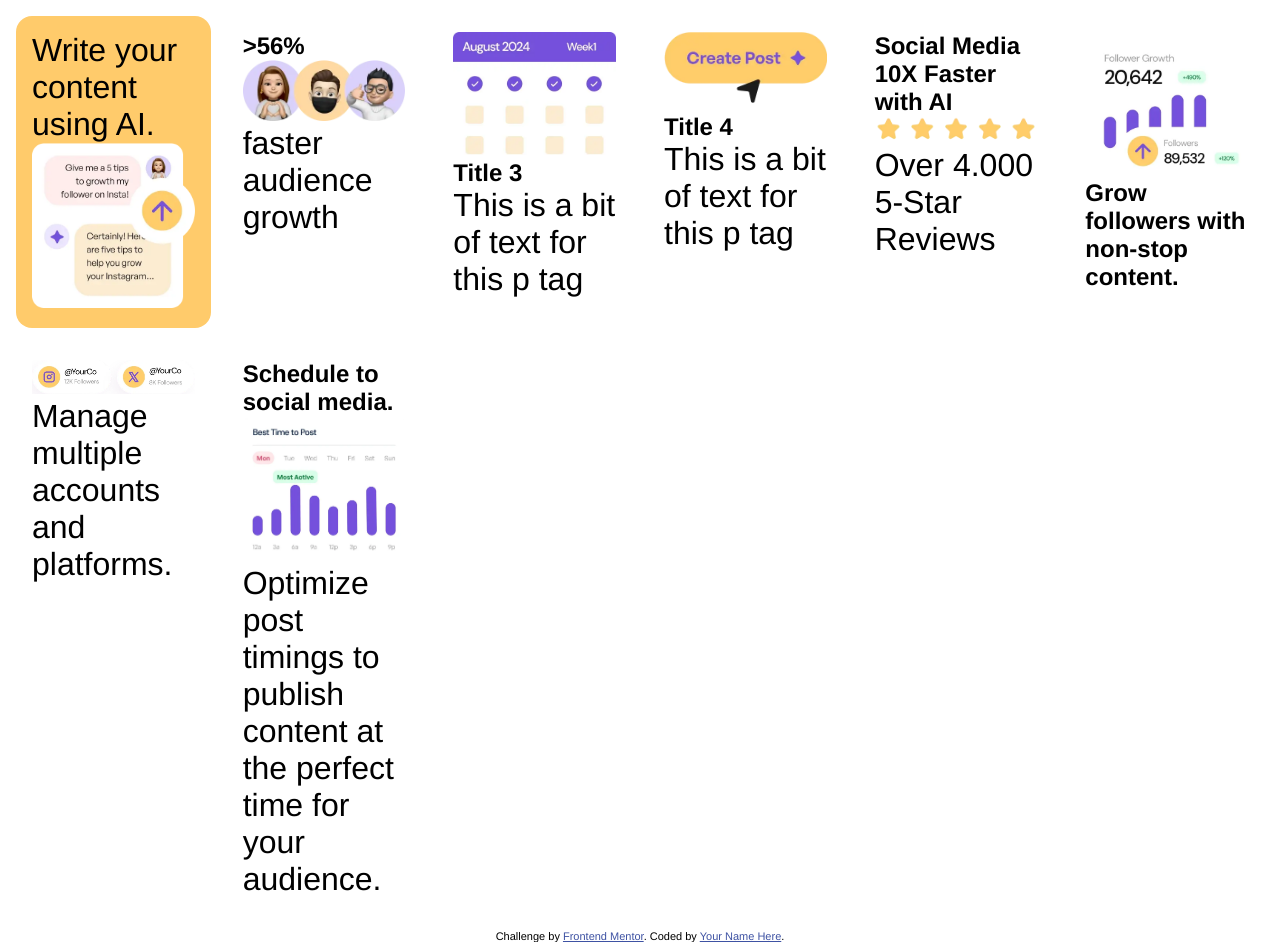
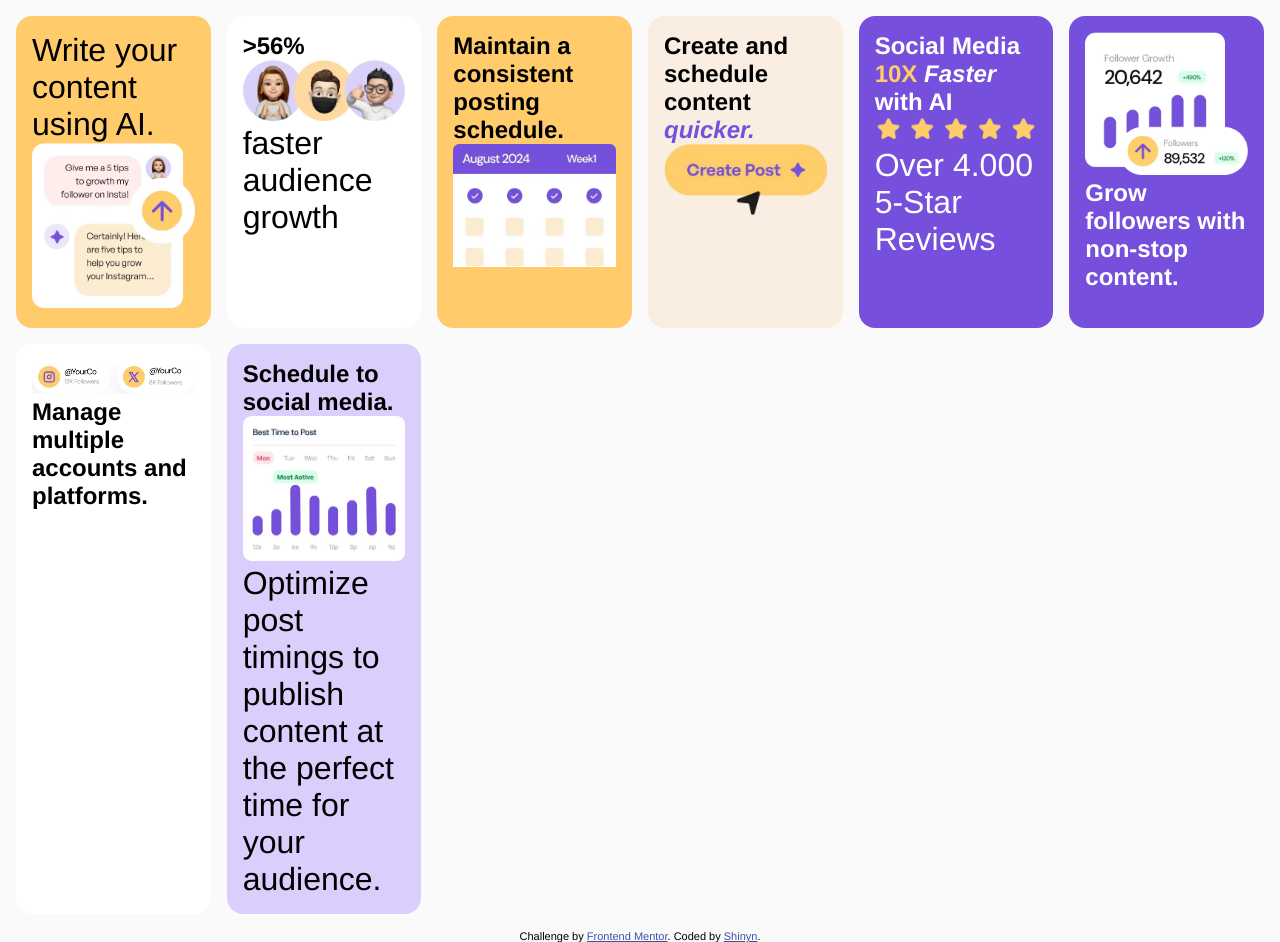
Before and after one commit to Shinyn/Bento-mentor, a plain HTML site: page index.html in a window 1280 px wide. Drawn offline with Linux system fonts and the light colour scheme.

Commit message:
Fixed backgrounds, colors and emphasis

```diff
--- a/index.css
+++ b/index.css
@@ -4,9 +4,6 @@
 
   --Yellow-100: hsl(31, 66%, 93%);
   --Yellow-500: hsl(39, 100%, 71%);
-
-  --White: -hsl(0, 0%, 100%);
-  --Black: -hsl(0, 0%, 7%);
 }
 
 /* Reset */
@@ -18,9 +15,12 @@
   font-family: 'Franklin Gothic Medium', 'Arial Narrow', Arial, sans-serif;
 }
 
+html {
+  background-color: rgb(250, 250, 250);
+}
+
 body {
   height: 100vh;
-  /* background-color: red; */
 }
 
 img {
@@ -29,20 +29,52 @@ img {
 
 /* Utility */
 
-.background-Y1 {
+.bg-Y1 {
   background-color: var(--Yellow-100);
 }
 
-.background-Y5 {
+.bg-Y5 {
   background-color: var(--Yellow-500);
 }
 
-.background-P1 {
+.bg-P1 {
   background-color: var(--Purple-100);
 }
 
-.background-P5 {
+.bg-P5 {
   background-color: var(--Purple-500);
+}
+
+.bg-W {
+  background-color: white;
+}
+
+.bg-B {
+  background-color: black;
+}
+
+.c-Y1 {
+  color: var(--Yellow-100);
+}
+
+.c-Y5 {
+  color: var(--Yellow-500);
+}
+
+.c-P1 {
+  color: var(--Purple-100);
+}
+
+.c-P5 {
+  color: var(--Purple-500);
+}
+
+.c-W {
+  color: white;
+}
+
+.c-B {
+  color: black;
 }
 
 /* Grid */
@@ -57,7 +89,6 @@ img {
   /* background-color: saddlebrown; */
 
   .card {
-    /* background-color: lime; */
     height: 100%;
     border-radius: 1rem;
     padding: 1rem;
--- a/index.html
+++ b/index.html
@@ -12,41 +12,37 @@
     <!-- Emmet - div.container>div.card*8>img.card-img+h2.card-h2{Title $}+p.card-text{This is a bit of text for this p tag} -->
 
     <div class="container">
-      <div class="card background-Y5">
+      <div class="card bg-Y5">
         <p class="card-text">Write your content using AI.</p>
         <img src="./assets/images/illustration-ai-content.webp" alt="" class="card-img" />
       </div>
-      <div class="card">
+      <div class="card bg-W">
         <h2 class="card-h2">>56%</h2>
         <img src="./assets/images/illustration-audience-growth.webp" alt="" class="card-img" />
         <p class="card-text">faster audience growth</p>
       </div>
-      <div class="card">
+      <div class="card bg-Y5">
+        <h2 class="card-h2">Maintain a consistent posting schedule.</h2>
         <img src="./assets/images/illustration-consistent-schedule.webp" alt="" class="card-img" />
-        <h2 class="card-h2">Title 3</h2>
-        <p class="card-text">This is a bit of text for this p tag</p>
       </div>
-      <div class="card">
+      <div class="card bg-Y1">
+        <h2 class="card-h2">Create and schedule content <em class="c-P5">quicker.</em></h2>
         <img src="./assets/images/illustration-create-post.webp" alt="" class="card-img" />
-        <h2 class="card-h2">Title 4</h2>
-        <p class="card-text">This is a bit of text for this p tag</p>
       </div>
-      <div class="card">
-        <h2 class="card-h2">Social Media <span>10X</span> <span>Faster</span> with AI</h2>
+      <div class="card bg-P5 c-W">
+        <h2 class="card-h2">Social Media <span class="c-Y5">10X</span> <em>Faster</em> with AI</h2>
         <img src="./assets/images/illustration-five-stars.webp" alt="" class="card-img" />
         <p class="card-text">Over 4.000 5-Star Reviews</p>
       </div>
-      <div class="card">
+      <div class="card bg-P5 c-W">
         <img src="./assets/images/illustration-grow-followers.webp" alt="" class="card-img" />
         <h2 class="card-h2">Grow followers with non-stop content.</h2>
-        <p class="card-text"></p>
       </div>
-      <div class="card">
+      <div class="card bg-W">
         <img src="./assets/images/illustration-multiple-platforms.webp" alt="" class="card-img" />
-        <!-- <h2 class="card-h2">Title 7</h2> -->
-        <p class="card-text">Manage multiple accounts and platforms.</p>
+        <h2 class="card-h2">Manage multiple accounts and platforms.</h2>
       </div>
-      <div class="card">
+      <div class="card bg-P1">
         <h2 class="card-h2">Schedule to social media.</h2>
         <img src="./assets/images/illustration-schedule-posts.webp" alt="" class="card-img" />
         <p class="card-text">Optimize post timings to publish content at the perfect time for your audience.</p>
@@ -56,7 +52,7 @@
     <!-- Attribution -->
     <div class="attribution">
       Challenge by <a href="https://www.frontendmentor.io?ref=challenge">Frontend Mentor</a>. Coded by
-      <a href="#">Your Name Here</a>.
+      <a href="https://github.com/Shinyn">Shinyn</a>.
     </div>
   </body>
 </html>
```
